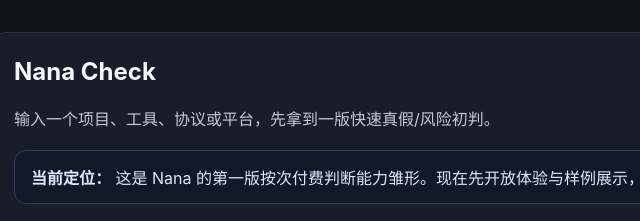
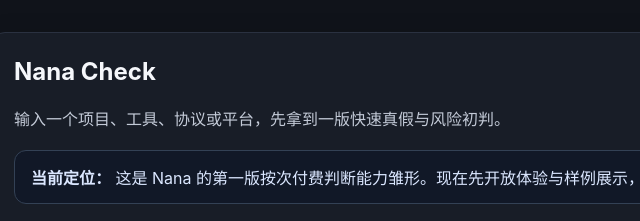
Before and after one commit to q870790290-blip/nana-check, a website: page docs/index.html in a window 1280 px wide. Shown: the top 221 px of the page, 201-841 px from the left. Drawn offline with Linux system fonts and the light colour scheme.

Commit message:
Rewrite docs page with correct Chinese

```diff
--- a/docs/index.html
+++ b/docs/index.html
@@ -10,7 +10,7 @@
     <main class="page">
       <section class="card">
         <h1>Nana Check</h1>
-        <p class="intro">输入一个项目、工具、协议或平台，先拿到一版快速真假/风险初判。</p>
+        <p class="intro">输入一个项目、工具、协议或平台，先拿到一版快速真假与风险初判。</p>
         <div class="pricing-banner">
           <strong>当前定位：</strong>
           这是 Nana 的第一版按次付费判断能力雏形。现在先开放体验与样例展示，后面再接正式收款。
```
